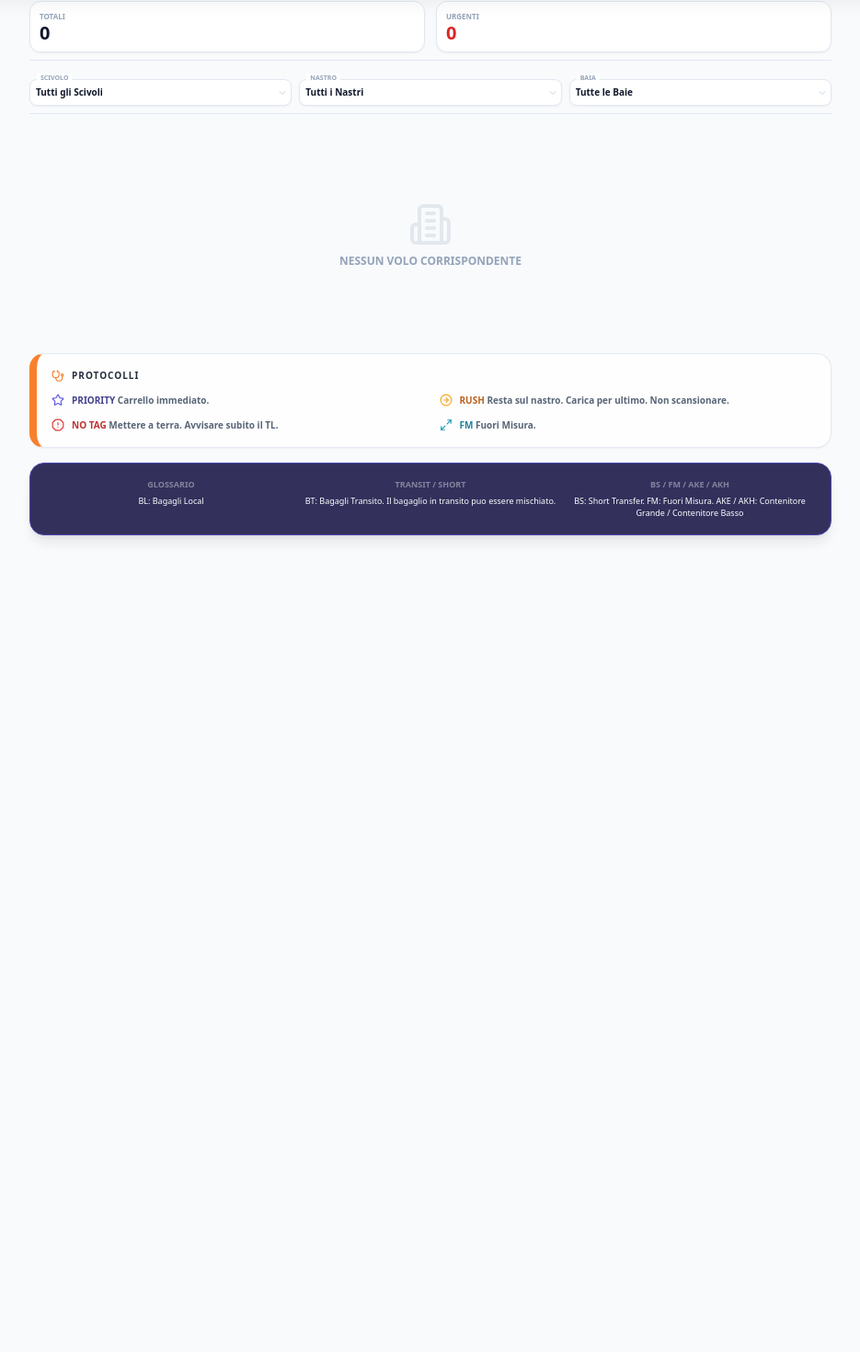
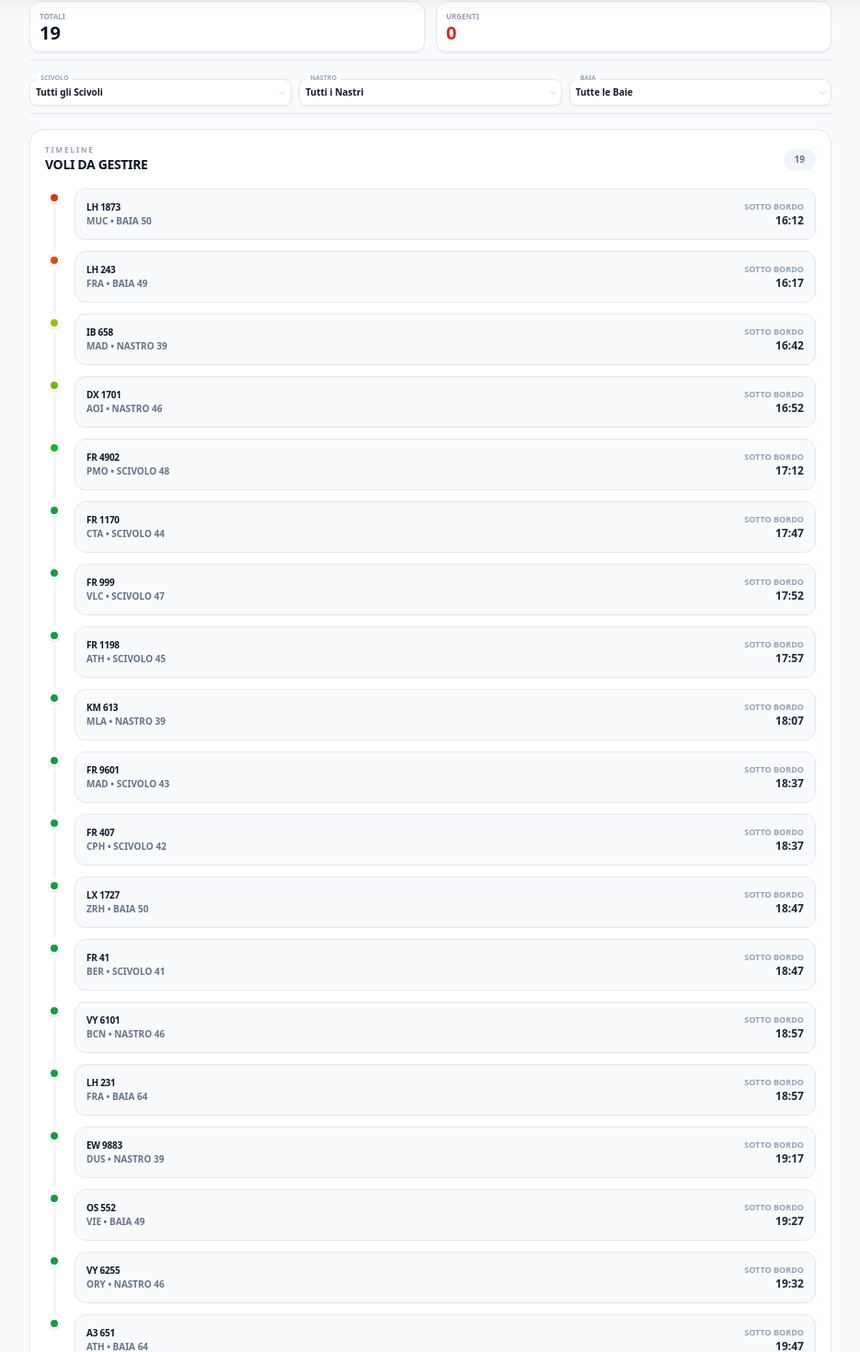
Before and after one commit to oreogano9/partenzemanager, a React (Vite) app: page / in a window 1280 px wide. Shown: the part 120-1590 px from the top of the page at 92% size, without its empty margins (172-1107 px from the left). Before the commit the page ends 834 px from the top, so only its background shows below. Built offline with nearby package versions, Linux system fonts and the light colour scheme; the HTML template or start-up script is replaced by a standard one.

Commit message:
Shift dummy flight schedule forward

```diff
--- a/src/App.jsx
+++ b/src/App.jsx
@@ -28,32 +28,32 @@ import {
 } from 'lucide-react';
 
 const T1_DATA = [
-  { code: 'LH 1873', belt: '50', dest: 'MUC', airline: 'Lufthansa', std: '07:00', fc: 'CARR', richiesta: '1BL / 2BT / 1BS', tot: '4AKH' },
-  { code: 'LH 243', belt: '49', dest: 'FRA', airline: 'Lufthansa', std: '07:05', fc: 'CARR', richiesta: '1BL / 4BT / 2 IAH 440', tot: '7AKH' },
-  { code: 'IB 658', belt: '39', dest: 'MAD', airline: 'Iberia', std: '07:30', fc: 'CARR', richiesta: '2BL / 2BT / 1BS', tot: '5AKH' },
-  { code: 'DX 1701', belt: '46', dest: 'AOI', airline: 'Danish Air', std: '07:40', fc: '', richiesta: '', tot: '' },
-  { code: 'FR 4902', belt: '48', dest: 'PMO', airline: 'Ryanair', std: '08:00', fc: '', richiesta: '', tot: '' },
-  { code: 'FR 1170', belt: '44', dest: 'CTA', airline: 'Ryanair', std: '08:35', fc: '', richiesta: '', tot: '' },
-  { code: 'FR 999', belt: '47', dest: 'VLC', airline: 'Ryanair', std: '08:40', fc: '', richiesta: '', tot: '' },
-  { code: 'FR 1198', belt: '45', dest: 'ATH', airline: 'Ryanair', std: '08:45', fc: '', richiesta: '', tot: '' },
-  { code: 'KM 613', belt: '39', dest: 'MLA', airline: 'Air Malta', std: '08:55', fc: '', richiesta: '', tot: '' },
-  { code: 'FR 9601', belt: '43', dest: 'MAD', airline: 'Ryanair', std: '09:25', fc: '', richiesta: '', tot: '' },
-  { code: 'FR 407', belt: '42', dest: 'CPH', airline: 'Ryanair', std: '09:25', fc: '', richiesta: '', tot: '' },
-  { code: 'LX 1727', belt: '50', dest: 'ZRH', airline: 'Swiss', std: '09:35', fc: '', richiesta: '2BL+FC / 2BT / 1BS', tot: '5AKH' },
-  { code: 'FR 41', belt: '41', dest: 'BER', airline: 'Ryanair', std: '09:35', fc: '', richiesta: '', tot: '' },
-  { code: 'VY 6101', belt: '46', dest: 'BCN', airline: 'Vueling', std: '09:45', fc: '', richiesta: '', tot: '' },
-  { code: 'LH 231', belt: '64', dest: 'FRA', airline: 'Lufthansa', std: '09:45', fc: 'CARR', richiesta: '1BL / 4BT / 1 IAH UA 047-1 HND 716', tot: '7AKH' },
-  { code: 'EW 9883', belt: '39', dest: 'DUS', airline: 'Eurowings', std: '10:05', fc: '', richiesta: '', tot: '' },
-  { code: 'OS 552', belt: '49', dest: 'VIE', airline: 'Austrian', std: '10:15', fc: 'CARR', richiesta: '5BL / 1BT / BS CARR', tot: '6AKH' },
-  { code: 'VY 6255', belt: '46', dest: 'ORY', airline: 'Vueling', std: '10:20', fc: '', richiesta: '', tot: '' },
-  { code: 'A3 651', belt: '64', dest: 'ATH', airline: 'Aegean', std: '10:35', fc: '', richiesta: '', tot: '' },
+  { code: 'LH 1873', belt: '50', dest: 'MUC', airline: 'Lufthansa', std: '16:57', fc: 'CARR', richiesta: '1BL / 2BT / 1BS', tot: '4AKH' },
+  { code: 'LH 243', belt: '49', dest: 'FRA', airline: 'Lufthansa', std: '17:02', fc: 'CARR', richiesta: '1BL / 4BT / 2 IAH 440', tot: '7AKH' },
+  { code: 'IB 658', belt: '39', dest: 'MAD', airline: 'Iberia', std: '17:27', fc: 'CARR', richiesta: '2BL / 2BT / 1BS', tot: '5AKH' },
+  { code: 'DX 1701', belt: '46', dest: 'AOI', airline: 'Danish Air', std: '17:37', fc: '', richiesta: '', tot: '' },
+  { code: 'FR 4902', belt: '48', dest: 'PMO', airline: 'Ryanair', std: '17:57', fc: '', richiesta: '', tot: '' },
+  { code: 'FR 1170', belt: '44', dest: 'CTA', airline: 'Ryanair', std: '18:32', fc: '', richiesta: '', tot: '' },
+  { code: 'FR 999', belt: '47', dest: 'VLC', airline: 'Ryanair', std: '18:37', fc: '', richiesta: '', tot: '' },
+  { code: 'FR 1198', belt: '45', dest: 'ATH', airline: 'Ryanair', std: '18:42', fc: '', richiesta: '', tot: '' },
+  { code: 'KM 613', belt: '39', dest: 'MLA', airline: 'Air Malta', std: '18:52', fc: '', richiesta: '', tot: '' },
+  { code: 'FR 9601', belt: '43', dest: 'MAD', airline: 'Ryanair', std: '19:22', fc: '', richiesta: '', tot: '' },
+  { code: 'FR 407', belt: '42', dest: 'CPH', airline: 'Ryanair', std: '19:22', fc: '', richiesta: '', tot: '' },
+  { code: 'LX 1727', belt: '50', dest: 'ZRH', airline: 'Swiss', std: '19:32', fc: '', richiesta: '2BL+FC / 2BT / 1BS', tot: '5AKH' },
+  { code: 'FR 41', belt: '41', dest: 'BER', airline: 'Ryanair', std: '19:32', fc: '', richiesta: '', tot: '' },
+  { code: 'VY 6101', belt: '46', dest: 'BCN', airline: 'Vueling', std: '19:42', fc: '', richiesta: '', tot: '' },
+  { code: 'LH 231', belt: '64', dest: 'FRA', airline: 'Lufthansa', std: '19:42', fc: 'CARR', richiesta: '1BL / 4BT / 1 IAH UA 047-1 HND 716', tot: '7AKH' },
+  { code: 'EW 9883', belt: '39', dest: 'DUS', airline: 'Eurowings', std: '20:02', fc: '', richiesta: '', tot: '' },
+  { code: 'OS 552', belt: '49', dest: 'VIE', airline: 'Austrian', std: '20:12', fc: 'CARR', richiesta: '5BL / 1BT / BS CARR', tot: '6AKH' },
+  { code: 'VY 6255', belt: '46', dest: 'ORY', airline: 'Vueling', std: '20:17', fc: '', richiesta: '', tot: '' },
+  { code: 'A3 651', belt: '64', dest: 'ATH', airline: 'Aegean', std: '20:32', fc: '', richiesta: '', tot: '' },
 ];
 
 const T3_DATA = [
-  { code: 'AZ 601', belt: '12', dest: 'JFK', airline: 'ITA Airways', std: '10:10', richiesta: '3BL / 1BT', tot: '4AKH' },
-  { code: 'DL 182', belt: '10', dest: 'ATL', airline: 'Delta', std: '10:45', richiesta: '2BL / 2BT / 1BS', tot: '5AKH' },
-  { code: 'UA 40', belt: '8', dest: 'EWR', airline: 'United', std: '11:20', richiesta: '4BL', tot: '4AKH' },
-  { code: 'AA 235', belt: '6', dest: 'ORD', airline: 'American', std: '12:00', richiesta: '2BL / 1BT / 1BS', tot: '4AKH' },
+  { code: 'AZ 601', belt: '12', dest: 'JFK', airline: 'ITA Airways', std: '20:07', richiesta: '3BL / 1BT', tot: '4AKH' },
+  { code: 'DL 182', belt: '10', dest: 'ATL', airline: 'Delta', std: '20:42', richiesta: '2BL / 2BT / 1BS', tot: '5AKH' },
+  { code: 'UA 40', belt: '8', dest: 'EWR', airline: 'United', std: '21:17', richiesta: '4BL', tot: '4AKH' },
+  { code: 'AA 235', belt: '6', dest: 'ORD', airline: 'American', std: '21:57', richiesta: '2BL / 1BT / 1BS', tot: '4AKH' },
 ];
 
 const TRANSLATIONS = {
@@ -61,6 +61,8 @@ const TRANSLATIONS = {
     back: 'Back',
     totalTasks: 'Total',
     urgent: 'Urgent',
+    timeline: 'Timeline',
+    nextToHandle: 'Flights to handle',
     belt: 'Belt',
     chute: 'Chute',
     bay: 'Bay',
@@ -92,6 +94,8 @@ const TRANSLATIONS = {
     back: 'Indietro',
     totalTasks: 'Totali',
     urgent: 'Urgenti',
+    timeline: 'Timeline',
+    nextToHandle: 'Voli da gestire',
     belt: 'Nastro',
     chute: 'Scivolo',
     bay: 'Baia',
@@ -612,6 +616,60 @@ function App() {
         </div>
 
         <div className="space-y-2 pt-1">
+          {visibleFlights.length > 0 && (
+            <section className="rounded-2xl border border-slate-200 bg-white p-4 shadow-sm">
+              <div className="mb-4 flex items-center justify-between">
+                <div>
+                  <p className="text-[8px] font-black uppercase tracking-[0.24em] text-slate-400">{t.timeline}</p>
+                  <h2 className="text-sm font-black uppercase tracking-tight text-slate-900">{t.nextToHandle}</h2>
+                </div>
+                <div className="rounded-full bg-slate-100 px-3 py-1 text-[10px] font-black uppercase text-slate-500">
+                  {visibleFlights.length}
+                </div>
+              </div>
+              <div className="space-y-0">
+                {visibleFlights.map((flight, index) => {
+                  const stdTime = parseTime(flight.std, now);
+                  const target = new Date(stdTime.getTime() - 45 * 60000);
+                  const diffMin = (target - now) / 60000;
+                  const urgencyBg = getUrgencyColor(diffMin);
+                  const category = getPositionCategory(flight.belt, terminal);
+
+                  return (
+                    <div key={`timeline-${flight.code}`} className="grid grid-cols-[20px_1fr] gap-3">
+                      <div className="flex flex-col items-center">
+                        <div
+                          style={{ backgroundColor: urgencyBg }}
+                          className="mt-1 h-3 w-3 rounded-full border-2 border-white shadow"
+                        />
+                        {index !== visibleFlights.length - 1 && <div className="mt-1 w-px flex-1 bg-slate-200" />}
+                      </div>
+                      <button
+                        onClick={() => setExpandedFlight(expandedFlight === flight.code ? null : flight.code)}
+                        className="mb-3 rounded-xl border border-slate-200 bg-slate-50 px-3 py-3 text-left transition-colors hover:bg-slate-100"
+                      >
+                        <div className="flex items-start justify-between gap-3">
+                          <div>
+                            <p className="text-[10px] font-black uppercase tracking-tight text-slate-900">{flight.code}</p>
+                            <p className="text-[10px] font-bold uppercase text-slate-500">
+                              {flight.dest} • {t[category.toLowerCase()]} {flight.belt}
+                            </p>
+                          </div>
+                          <div className="text-right">
+                            <p className="text-[9px] font-black uppercase text-slate-400">{t.atPlaneBy}</p>
+                            <p className="text-xs font-black text-slate-800">
+                              {target.toLocaleTimeString([], { hour: '2-digit', minute: '2-digit', hour12: false })}
+                            </p>
+                          </div>
+                        </div>
+                      </button>
+                    </div>
+                  );
+                })}
+              </div>
+            </section>
+          )}
+
           {visibleFlights.length === 0 ? (
             <div className="py-20 text-center text-slate-400">
               <Building2 className="mx-auto mb-2 h-12 w-12 opacity-20" />
```
